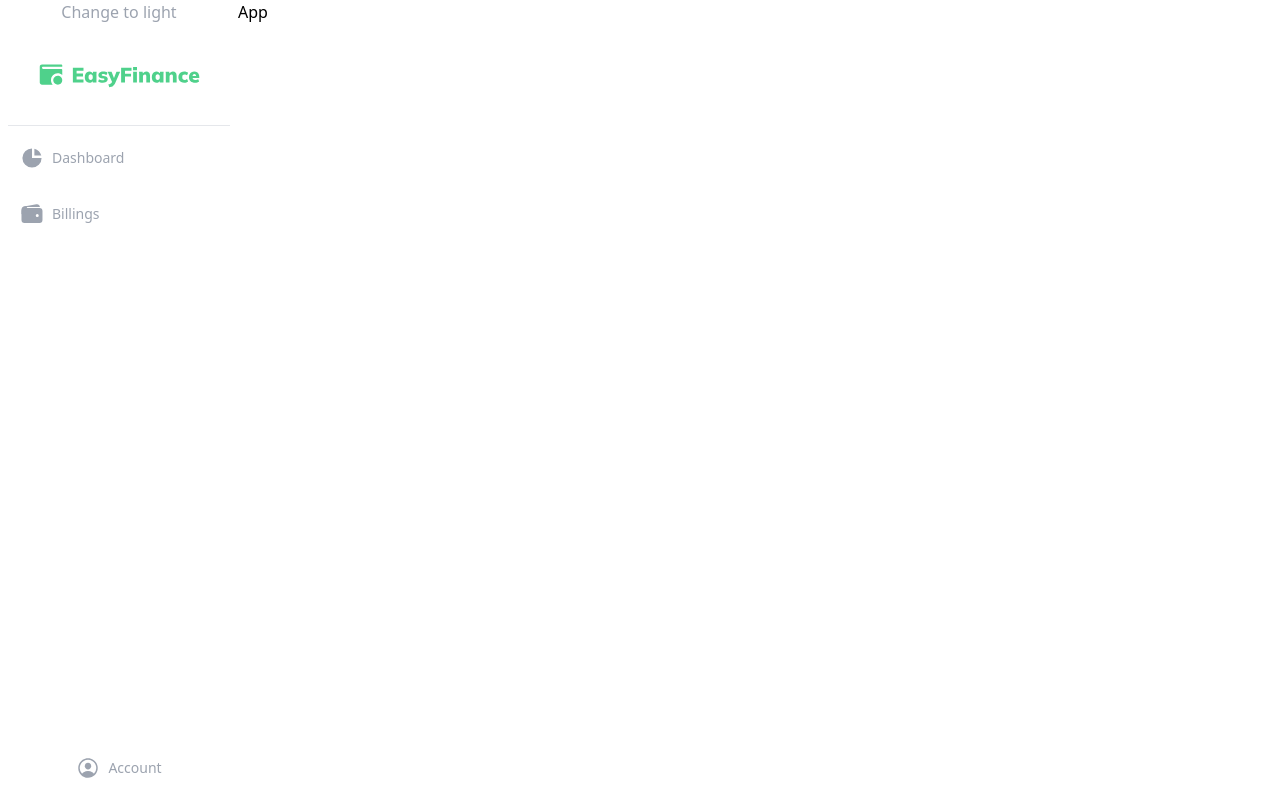
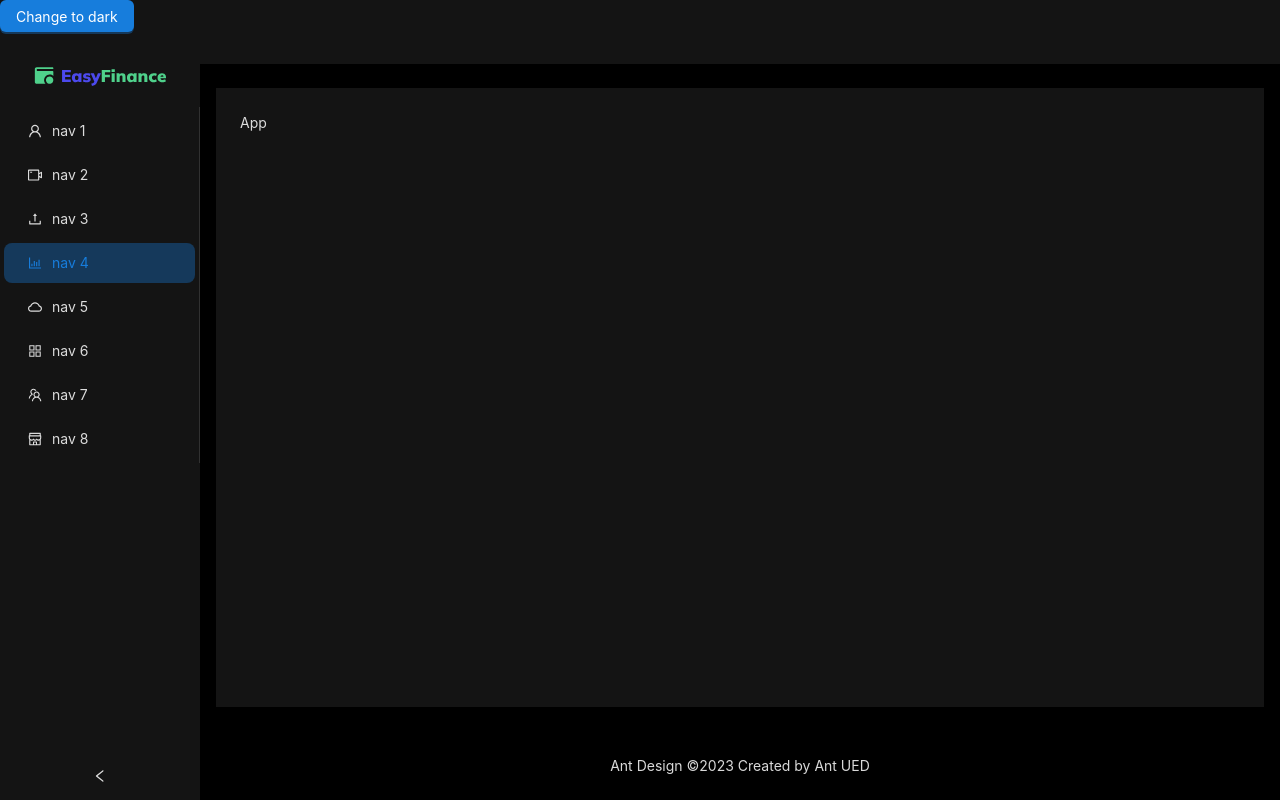
Before and after one commit to gabuvi7/easyFinance, a Next.js app: page / in a window 1280 px wide. Built offline with nearby package versions, Linux system fonts and the light colour scheme.

Commit message:
feat: add antd, dark mode, and new menu

```diff
--- a/app/head.tsx
+++ b/app/head.tsx
@@ -7,7 +7,7 @@ export default function Head() {
         content="EasyFinance allows you a good perspective about your billings and personal finance"
       />
       <meta name="viewport" content="width=device-width, initial-scale=1" />
-      <link rel="icon" href="/easyfinance-logo.svg" />
+      <link rel="icon" href="/wallet-logo.svg" />
     </>
   );
 }
--- a/app/layout.tsx
+++ b/app/layout.tsx
@@ -1,4 +1,6 @@
-import Menu from '../components/Menu/Menu';
+import { ContentAppLayout, GeneralLayout } from '../components/Layouts';
+
+import Sidebar from '../components/Menu/Sidebar';
 import { Providers } from '../context';
 import { ChildrenProps } from '../utils/interfaces/children.interface';
 
@@ -12,10 +14,10 @@ export default function RootLayout({ children }: ChildrenProps) {
       <body>
         <StyledComponentsRegistry>
           <Providers>
-            <div className="flex h-100">
-              <Menu />
-              {children}
-            </div>
+            <GeneralLayout>
+              <Sidebar />
+              <ContentAppLayout>{children}</ContentAppLayout>
+            </GeneralLayout>
           </Providers>
         </StyledComponentsRegistry>
       </body>
--- /dev/null
+++ b/components/Layouts/ContentAppLayout.tsx
@@ -0,0 +1,30 @@
+'use client';
+
+import { Layout, theme } from 'antd';
+import { ChildrenProps } from '../../utils';
+
+const { Header, Content, Footer } = Layout;
+
+function ContentAppLayout({ children }: ChildrenProps) {
+  const {
+    token: { colorBgContainer },
+  } = theme.useToken();
+
+  return (
+    <Layout className="site-layout">
+      <Header style={{ padding: 0, background: colorBgContainer }} />
+      <Content
+        style={{
+          margin: '24px 16px',
+          padding: 24,
+          minHeight: 280,
+          background: colorBgContainer,
+        }}
+      >
+        {children}
+      </Content>
+      <Footer style={{ textAlign: 'center' }}>Ant Design ©2023 Created by Ant UED</Footer>
+    </Layout>
+  );
+}
+export default ContentAppLayout;
--- /dev/null
+++ b/components/Layouts/GeneralLayout.tsx
@@ -0,0 +1,13 @@
+'use client';
+
+import { Layout } from 'antd';
+import { ChildrenProps } from '../../utils';
+
+function GeneralLayout({ children }: ChildrenProps) {
+  return (
+    <Layout style={{ minHeight: '100vh' }} hasSider>
+      {children}
+    </Layout>
+  );
+}
+export default GeneralLayout;
--- /dev/null
+++ b/components/Layouts/index.ts
@@ -0,0 +1,2 @@
+export { default as ContentAppLayout } from './ContentAppLayout';
+export { default as GeneralLayout } from './GeneralLayout';
--- /dev/null
+++ b/components/Menu/Sidebar.tsx
@@ -0,0 +1,59 @@
+'use client';
+
+import React, { useContext, useState } from 'react';
+import {
+  AppstoreOutlined,
+  BarChartOutlined,
+  CloudOutlined,
+  ShopOutlined,
+  TeamOutlined,
+  UploadOutlined,
+  UserOutlined,
+  VideoCameraOutlined,
+} from '@ant-design/icons';
+import type { MenuProps } from 'antd';
+import { Layout, Menu } from 'antd';
+import Link from 'next/link';
+import Image from 'next/image';
+import ThemeButton from '../ThemeButton/ThemeButton';
+import { ThemeContext } from '../../context';
+import logo from '../../public/easyFinance-logo.svg';
+import darkLogo from '../../public/easyFinance-dark-logo.svg';
+
+const { Sider } = Layout;
+
+const items: MenuProps['items'] = [
+  UserOutlined,
+  VideoCameraOutlined,
+  UploadOutlined,
+  BarChartOutlined,
+  CloudOutlined,
+  AppstoreOutlined,
+  TeamOutlined,
+  ShopOutlined,
+].map((icon, index) => ({
+  key: String(index + 1),
+  icon: React.createElement(icon),
+  label: `nav ${index + 1}`,
+}));
+
+function Sidebar() {
+  const { theme } = useContext(ThemeContext);
+  const [collapsed, setCollapsed] = useState(false);
+
+  return (
+    <Sider
+      theme={theme}
+      collapsible
+      collapsed={collapsed}
+      onCollapse={(value) => setCollapsed(value)}
+    >
+      <ThemeButton />
+      <Link className="flex items-center w-full px-3 mt-3" href="/">
+        <Image src={theme === 'dark' ? darkLogo : logo} alt="EasyFinance logo" priority />
+      </Link>
+      <Menu theme={theme} mode="inline" defaultSelectedKeys={['4']} items={items} />
+    </Sider>
+  );
+}
+export default Sidebar;
--- a/components/ThemeButton/ThemeButton.tsx
+++ b/components/ThemeButton/ThemeButton.tsx
@@ -1,5 +1,6 @@
 'use client';
 
+import { Button } from 'antd';
 import { useContext } from 'react';
 import { ThemeContext } from '../../context';
 
@@ -11,9 +12,9 @@ function ThemeButton() {
   }
 
   return (
-    <button type="button" onClick={() => hanldeTheme()}>
+    <Button type="primary" onClick={() => hanldeTheme()}>
       Change to {nextTheme}
-    </button>
+    </Button>
   );
 }
 export default ThemeButton;
--- /dev/null
+++ b/context/AntdProvider.tsx
@@ -0,0 +1,19 @@
+'use client';
+
+import { ConfigProvider, theme } from 'antd';
+import { ChildrenProps } from '../utils';
+
+function AntdProvider({ children }: ChildrenProps) {
+  return (
+    <ConfigProvider
+      theme={{
+        algorithm: theme.darkAlgorithm,
+        token: { colorPrimary: '#1890ff' },
+      }}
+    >
+      {children}
+    </ConfigProvider>
+  );
+}
+
+export default AntdProvider;
--- a/context/Providers.tsx
+++ b/context/Providers.tsx
@@ -1,10 +1,13 @@
 import { ChildrenProps } from '../utils';
+import AntdProvider from './AntdProvider';
 import { ThemeProvider } from './ThemeContext';
 
 function Providers({ children }: ChildrenProps) {
   return (
     <>
-      <ThemeProvider>{children}</ThemeProvider>
+      <AntdProvider>
+        <ThemeProvider>{children}</ThemeProvider>
+      </AntdProvider>
     </>
   );
 }
--- a/context/ThemeContext.tsx
+++ b/context/ThemeContext.tsx
@@ -3,22 +3,23 @@
 /* eslint-disable react/jsx-no-constructed-context-values */
 
 import { createContext, useState } from 'react';
+import type { MenuTheme } from 'antd';
 import { ChildrenProps } from '../utils';
 
 interface IThemeContext {
-  theme: string;
-  dispatch?: (mode: string) => void;
+  theme: MenuTheme;
+  dispatch?: (mode: MenuTheme) => void;
 }
 
 const defaultTheme: IThemeContext = {
-  theme: 'dark',
+  theme: 'light',
 };
 
 export const ThemeContext = createContext<IThemeContext>(defaultTheme);
 
 export function ThemeProvider({ children }: ChildrenProps) {
-  const [theme, setTheme] = useState('dark');
-  const dispatch = (mode: string) => {
+  const [theme, setTheme] = useState<MenuTheme>('light');
+  const dispatch = (mode: MenuTheme) => {
     setTheme(mode);
   };
   return <ThemeContext.Provider value={{ theme, dispatch }}>{children}</ThemeContext.Provider>;
--- a/context/index.ts
+++ b/context/index.ts
@@ -1,2 +1,3 @@
+export { default as AntdProvider } from './AntdProvider';
 export { default as Providers } from './Providers';
 export * from './ThemeContext';
--- a/package.json
+++ b/package.json
@@ -10,6 +10,7 @@
     "prepare": "husky install"
   },
   "dependencies": {
+    "@ant-design/icons": "^5.0.1",
     "@emotion/react": "^11.10.5",
     "@emotion/styled": "^11.10.5",
     "@fontsource/roboto": "^4.5.8",
@@ -17,6 +18,7 @@
     "@types/node": "18.11.18",
     "@types/react": "18.0.26",
     "@types/react-dom": "18.0.10",
+    "antd": "^5.2.0",
     "framer-motion": "^8.2.4",
     "next": "^13.1.5",
     "react": "18.2.0",
```
Also changed, not shown: public/wallet-logo.svg (added), 1 other file (tests, documents, lock files or other folders).
